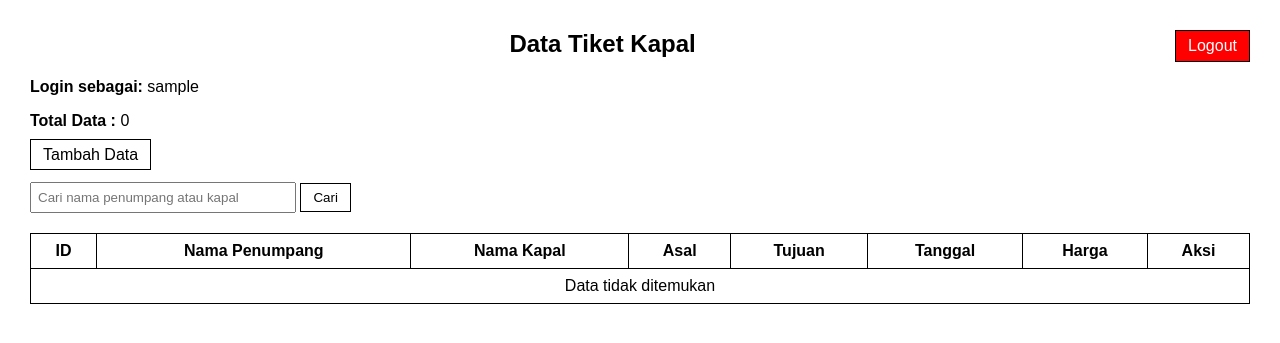
After one commit to febian-09/Tugas_pw_Semester_1, a PHP site: page /tampilan_data.php in a window 1280 px wide. The commit adds this page. Shown: the top 343 px of the page. Run offline with PHP 8.4, Linux system fonts and the light colour scheme; the visitor is signed in with stand-in values (Sample User, id 1); data that the repository does not hold is empty.

Commit message:
update data ketiga

```diff
--- /dev/null
+++ b/tiket_kapal/tampilan_data.php
@@ -0,0 +1,204 @@
+<?php
+
+session_start();
+
+// Belum login tidak boleh masuk halaman data
+if (!isset($_SESSION['Username'])) {
+    header("Location: login.php");
+    exit();
+}
+
+include "koneksi.php";
+
+$cari = "";
+
+if (isset($_GET['cari'])) {
+    $cari = $_GET['cari'];
+}
+
+$data = mysqli_query($conn, "
+    SELECT * FROM tiket_kapal
+    WHERE nama_penumpang LIKE '%$cari%'
+    OR nama_kapal LIKE '%$cari%'
+    ORDER BY id_tiket DESC
+");
+
+$total = mysqli_num_rows($data);
+
+?>
+
+<!DOCTYPE html>
+<html lang="id">
+
+<head>
+
+<meta charset="UTF-8">
+
+<title>Data Tiket Kapal</title>
+
+<style>
+
+body {
+    font-family: Arial, sans-serif;
+    margin: 30px;
+}
+
+h2 {
+    text-align: center;
+}
+
+table {
+    width: 100%;
+    border-collapse: collapse;
+    margin-top: 20px;
+}
+
+th, td {
+    border: 1px solid black;
+    padding: 8px;
+    text-align: center;
+}
+
+input {
+    padding: 6px;
+    width: 250px;
+}
+
+button, a {
+    padding: 6px 12px;
+    border: 1px solid black;
+    background: white;
+    color: black;
+    text-decoration: none;
+}
+
+.logout {
+    float: right;
+    background: red;
+    color: white;
+}
+
+</style>
+
+</head>
+
+<body>
+
+<a href="logout.php" class="logout">
+    Logout
+</a>
+
+<h2>Data Tiket Kapal</h2>
+
+<p>
+    <b>Login sebagai:</b>
+    <?= htmlspecialchars($_SESSION['Username']); ?>
+</p>
+
+<p>
+    <b>Total Data :</b> <?= $total; ?>
+</p>
+
+<a href="tambah.php">
+    Tambah Data
+</a>
+
+<br><br>
+
+<form method="GET">
+
+    <input
+        type="text"
+        name="cari"
+        placeholder="Cari nama penumpang atau kapal"
+        value="<?= htmlspecialchars($cari); ?>"
+    >
+
+    <button type="submit">
+        Cari
+    </button>
+
+</form>
+
+<table>
+
+<tr>
+    <th>ID</th>
+    <th>Nama Penumpang</th>
+    <th>Nama Kapal</th>
+    <th>Asal</th>
+    <th>Tujuan</th>
+    <th>Tanggal</th>
+    <th>Harga</th>
+    <th>Aksi</th>
+</tr>
+
+<?php
+
+if (mysqli_num_rows($data) > 0) {
+
+    while ($d = mysqli_fetch_assoc($data)) {
+
+?>
+
+<tr>
+
+    <td><?= $d['id_tiket']; ?></td>
+
+    <td><?= htmlspecialchars($d['nama_penumpang']); ?></td>
+
+    <td><?= htmlspecialchars($d['nama_kapal']); ?></td>
+
+    <td><?= htmlspecialchars($d['pelabuhan_asal']); ?></td>
+
+    <td><?= htmlspecialchars($d['pelabuhan_tujuan']); ?></td>
+
+    <td>
+        <?= date('d-m-Y', strtotime($d['tanggal_berangkat'])); ?>
+    </td>
+
+    <td>
+        Rp <?= number_format($d['harga'], 0, ',', '.'); ?>
+    </td>
+
+    <td>
+
+        <a href="edit.php?id=<?= $d['id_tiket']; ?>">
+            Edit
+        </a>
+
+        <a
+            href="hapus.php?id=<?= $d['id_tiket']; ?>"
+            onclick="return confirm('Yakin ingin menghapus data ini?')"
+        >
+            Hapus
+        </a>
+
+    </td>
+
+</tr>
+
+<?php
+
+    }
+
+} else {
+
+?>
+
+<tr>
+    <td colspan="8">
+        Data tidak ditemukan
+    </td>
+</tr>
+
+<?php
+
+}
+
+?>
+
+</table>
+
+</body>
+</html>
```
Also changed, not shown: tiket_kapal/index.php (deleted, +0 -202 lines), tiket_kapal/login.php (added, +38 -0 lines), tiket_kapal/logout.php (added, +10 -0 lines), tiket_kapal/proses_login.php (added, +24 -0 lines), tiket_kapal/sasa.php (added, +26 -0 lines), tiket_kapal/style.css (line endings or trailing spaces).
